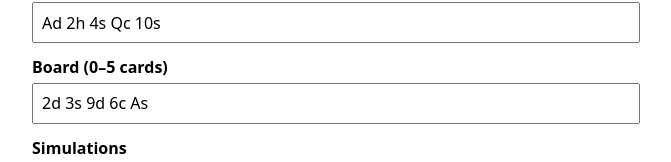
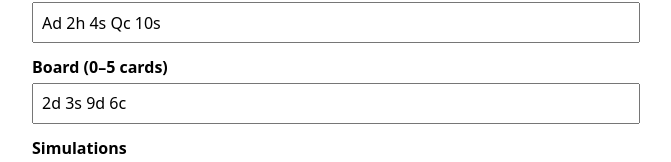
Before and after one commit to jbframe/big-equity, a React (Vite) app in the folder containers/simulationWeb/: page / in a window 1280 px wide. Shown: the part 398-560 px from the top of the page, without its empty margins (304-975 px from the left). Built offline with nearby package versions, Linux system fonts and the light colour scheme; no server answers.

Commit message:
default game type

```diff
--- a/containers/simulationWeb/src/gameType.ts
+++ b/containers/simulationWeb/src/gameType.ts
@@ -24,7 +24,7 @@ export const GAMES: Record<GameType, GameConfig> = {
     handSize: 5,
     defaultHero: "4c 4d 5c Kh 3c",
     defaultVillain: "Ad 2h 4s Qc 10s",
-    defaultBoard: "2d 3s 9d 6c As",
+    defaultBoard: "2d 3s 9d 6c",
   },
   holdem: {
     label: "No Limit Hold'em",
```
